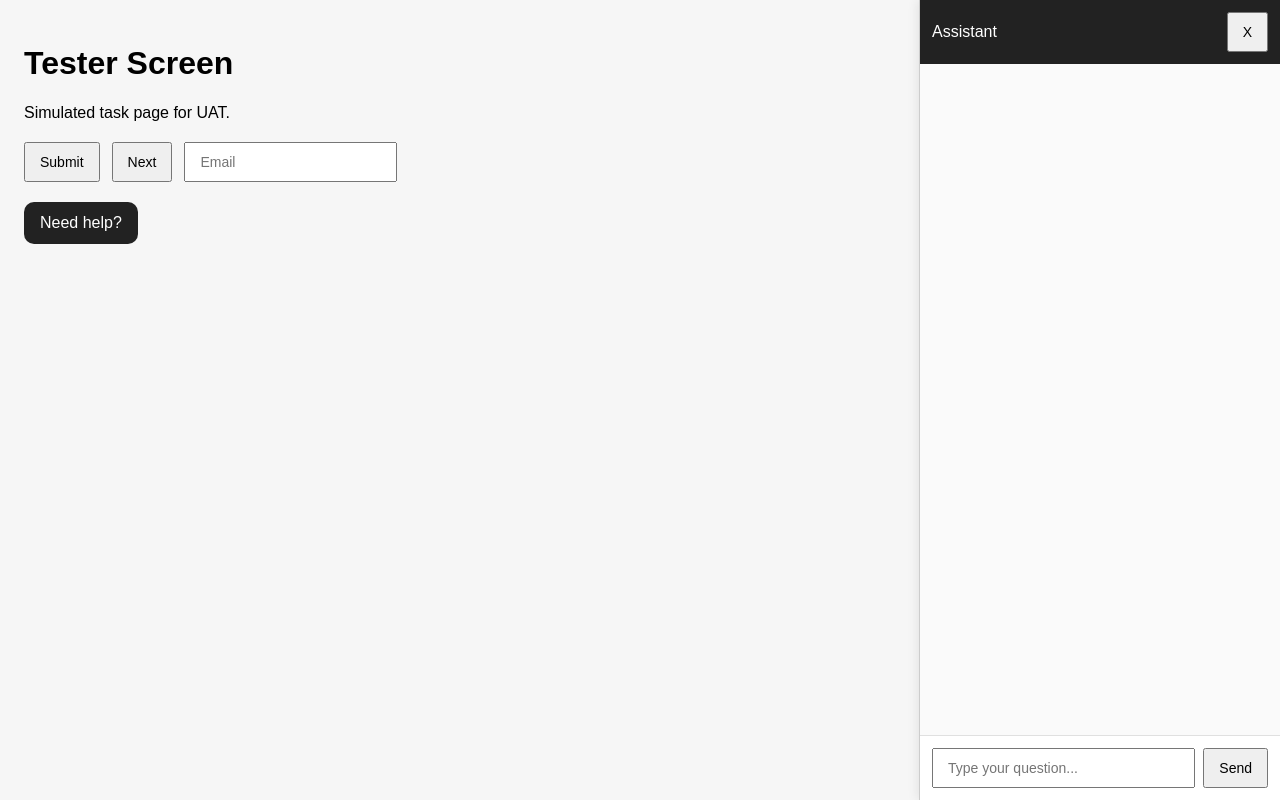
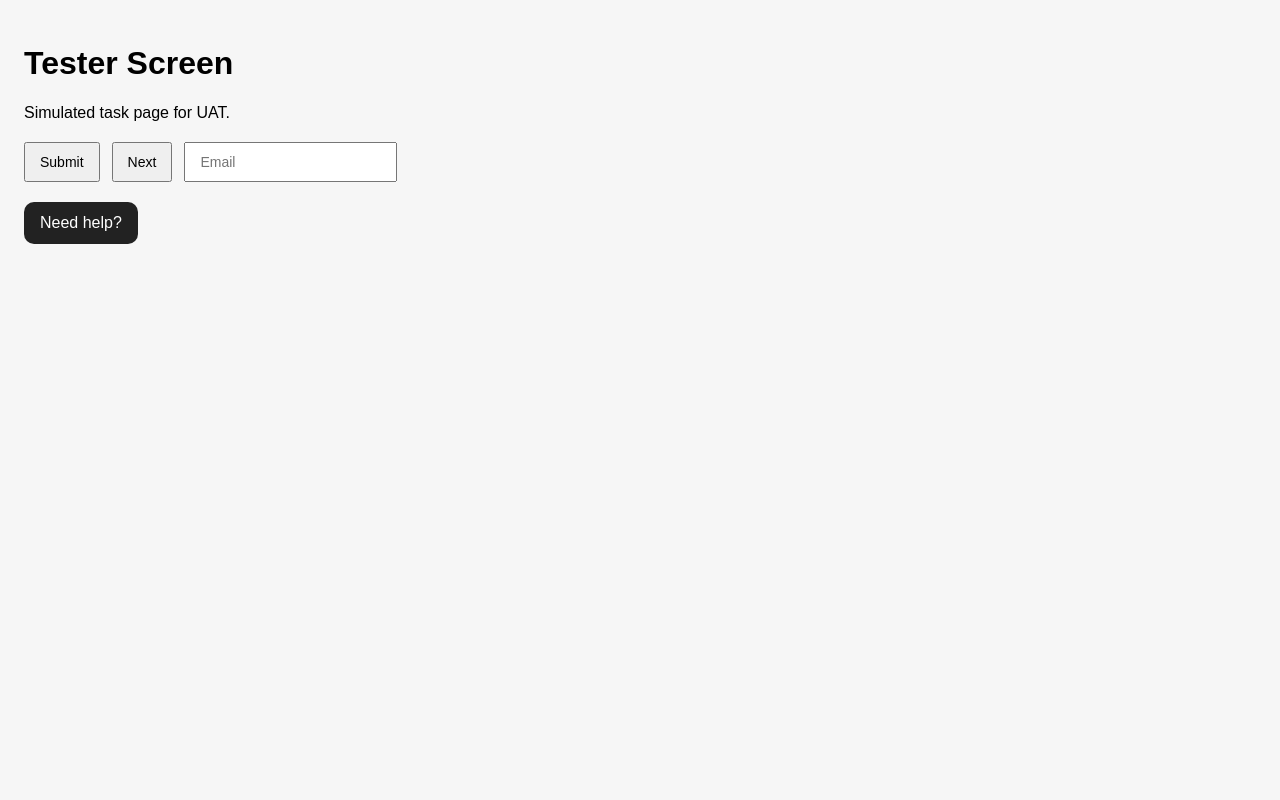
Before and after one commit to ImmanuelLoh/UAT_On_Edge, a Flask app: template rpi_a/templates/index.html in a window 1280 px wide. Run offline with Flask 3, Linux system fonts and the light colour scheme; the template is opened without the code that fills it, so the values that code supplies are empty.

Commit message:
Update index.html

```diff
--- a/rpi_a/templates/index.html
+++ b/rpi_a/templates/index.html
@@ -24,7 +24,7 @@
             </div>
         </main>
 
-        <aside id="chat-widget" class="chat-panel">
+        <aside id="chat-widget" class="chat-panel hidden">
             <div class="chat-header">
                 <span>Assistant</span>
                 <button id="close-chat">X</button>
```
